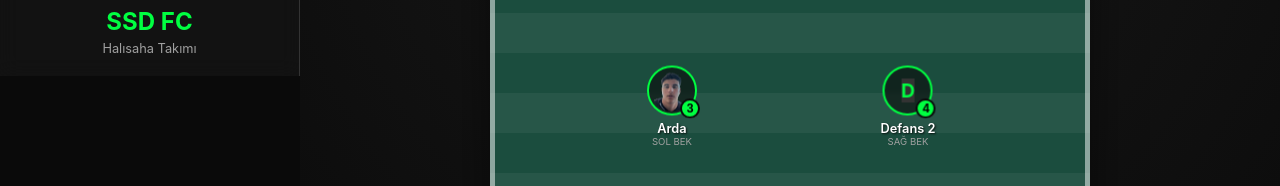
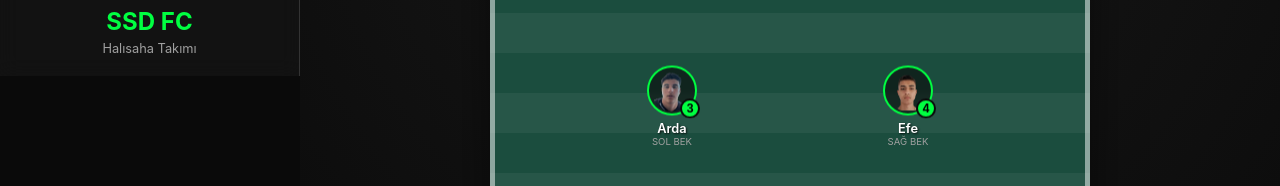
Before and after one commit to Muharrem01/SSDFC, a React (Vite) app: page / in a window 1280 px wide. Shown: the part 724-910 px from the top of the page. Built offline with nearby package versions, Linux system fonts and the light colour scheme.

Commit message:
feat: add defender Efe Ünsal (Efe) with photo and stats

```diff
--- a/src/data/players.ts
+++ b/src/data/players.ts
@@ -32,8 +32,8 @@ export const players: Player[] = [
     age: 20, from: "Denizli", stats: { speed: 58, shooting: 80, passing: 80, dribbling: 83, physical: 73 }
   },
   {
-    id: 3, name: "Defans 2", position: "Sağ Bek", role: 'DF', number: 4, isStarting: true, coordinates: { x: 70, y: 70 },
-    age: 26, from: "İzmir", stats: { speed: 78, shooting: 50, passing: 72, dribbling: 65, physical: 88 }
+    id: 3, name: "Efe Ünsal", nickname: "Efe", position: "Sağ Bek", role: 'DF', photo: "./efe.png", number: 4, isStarting: true, coordinates: { x: 70, y: 70 },
+    age: 19, from: "Denizli", stats: { speed: 80, shooting: 82, passing: 84, dribbling: 78, physical: 78 }
   },
   {
     id: 4, name: "Muharrem Kural", nickname: "Kural", position: "Sol Orta Saha", role: 'MF', number: 8, isStarting: true, coordinates: { x: 30, y: 45 },
```
Also changed, not shown: public/efe.png (added).
